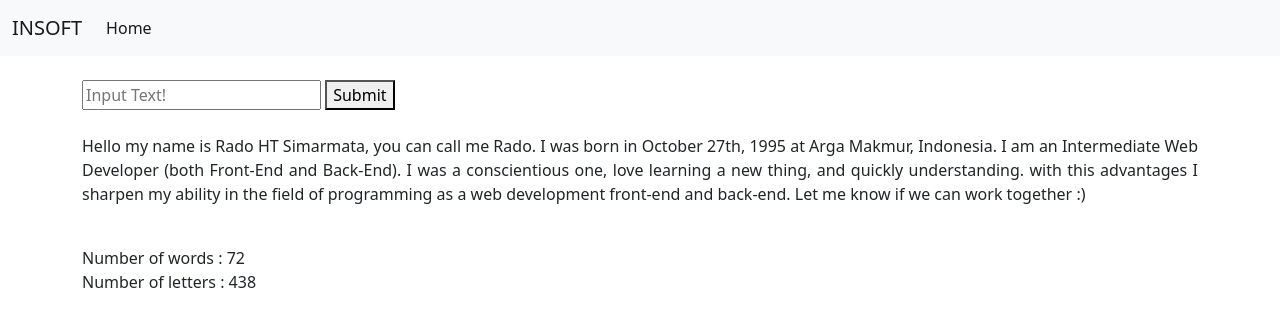
After one commit to radosimarmata/insoft, a PHP site: page /countword.php in a window 1280 px wide. The commit adds this page. Shown: the top 327 px of the page. Run offline with PHP 8.4, Linux system fonts and the light colour scheme.

Commit message:
Count word ( Penyisipan belum bisa )

```diff
--- /dev/null
+++ b/countword.php
@@ -0,0 +1,53 @@
+<!DOCTYPE html>
+<html lang="en">
+<head>
+    <!-- Required meta tags -->
+    <meta charset="utf-8">
+    <meta name="viewport" content="width=device-width, initial-scale=1">
+
+    <!-- Bootstrap CSS -->
+    <link href="https://cdn.jsdelivr.net/npm/bootstrap@5.0.0-beta3/dist/css/bootstrap.min.css" rel="stylesheet" integrity="sha384-eOJMYsd53ii+scO/bJGFsiCZc+5NDVN2yr8+0RDqr0Ql0h+rP48ckxlpbzKgwra6" crossorigin="anonymous">
+
+    <title>Insoft</title>
+</head>
+<body>
+    <nav class="navbar navbar-expand-lg navbar-light bg-light">
+        <div class="container-fluid">
+            <a class="navbar-brand" href="index.php">INSOFT</a>
+            <button class="navbar-toggler" type="button" data-bs-toggle="collapse" data-bs-target="#navbarNavAltMarkup" aria-controls="navbarNavAltMarkup" aria-expanded="false" aria-label="Toggle navigation">
+            <span class="navbar-toggler-icon"></span>
+            </button>
+            <div class="collapse navbar-collapse" id="navbarNavAltMarkup">
+            <div class="navbar-nav">
+                <a class="nav-link active" aria-current="page" href="index.php">Home</a>
+            </div>
+            </div>
+        </div>
+    </nav>
+    <div class="container">
+    <form>
+        <div>
+        <br/>
+            <input name="word" type="text" placeholder="Input Text!">
+            <button>Submit</button>
+        </div>
+    </form>
+<?php
+    $pcx = "Hello my name is Rado HT Simarmata, you can call me Rado.
+    I was born in October 27th, 1995 at Arga Makmur, Indonesia.
+    I am an Intermediate Web Developer (both Front-End and Back-End).
+    I was a conscientious one, love learning a new thing, and quickly understanding.
+    with this advantages I sharpen my ability in the field of programming as a web development front-end and back-end.
+    Let me know if we can work together :)";
+
+    echo "<br/><p align=justify>$pcx</p><br/>";
+
+	$word = @$_GET['word'];
+	$wc = str_word_count($pcx);
+    $strlen = strlen($pcx);
+	echo "Number of words : $wc <br/>";
+    echo "Number of letters : $strlen";
+?>
+
+</body>
+</html>
--- a/index.php
+++ b/index.php
@@ -20,7 +20,8 @@
             <div class="collapse navbar-collapse" id="navbarNavAltMarkup">
             <div class="navbar-nav">
                 <a class="nav-link active" aria-current="page" href="index.php">Home</a>
-                <a class="nav-link active" aria-current="page" href="segitiga.php">Segitiga</a>
+                <a class="nav-link active" aria-current="page" href="countword.php">Count-word</a>
+                <a class="nav-link active" aria-current="page" href="segitiga.php">Triangle</a>
             </div>
             </div>
         </div>
```
